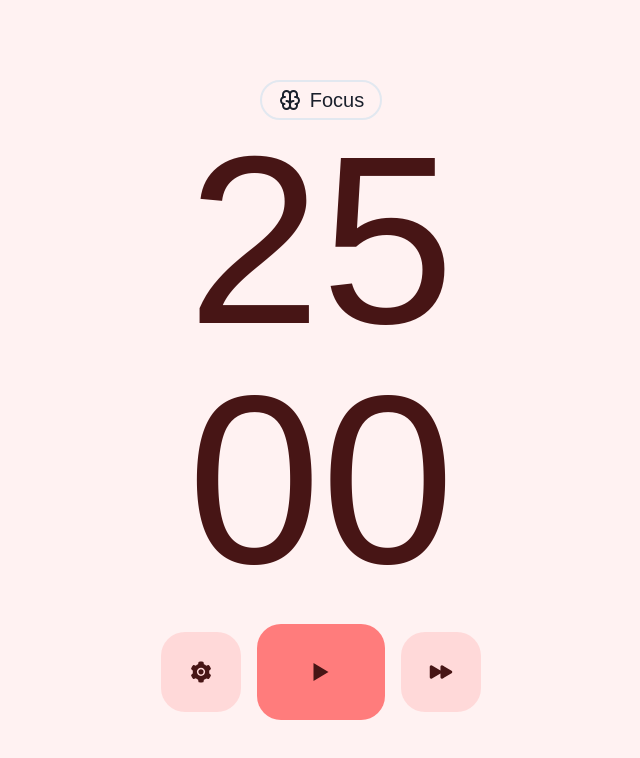
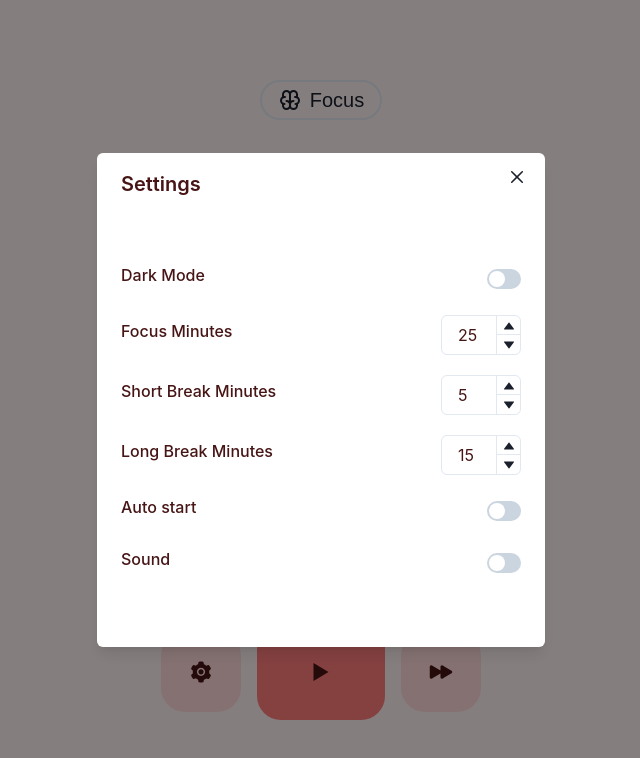
Before and after one commit to NicolasMunozC/pomocode, a Next.js app: page / in a window 1280 px wide. Both pictures are taken after a click on the button 520 px from the left and 672 px from the top of the page. Shown: the top 758 px of the page, without its empty margins (319-959 px from the left). Built offline with nearby package versions, Linux system fonts and the light colour scheme.

Commit message:
feat(setting): create setting options and modal

```diff
--- a/src/components/SettingsButton.tsx
+++ b/src/components/SettingsButton.tsx
@@ -1,10 +1,101 @@
 import { AiFillSetting } from 'react-icons/ai'
 import { theme } from '../utils/theme'
+import { FormControl, FormLabel, Modal, ModalBody, ModalCloseButton, ModalContent, ModalHeader, ModalOverlay, NumberDecrementStepper, NumberIncrementStepper, NumberInput, NumberInputField, NumberInputStepper, Switch, useColorMode, useDisclosure } from '@chakra-ui/react'
 
-export default function SettingsButton({currentTheme}: any) {
+type SettingsProps = {
+  currentTheme: string,
+  focusTime: number,
+  shortBreakTime: number,
+  longBreakTime: number,
+  setFocusTime: any,
+  setShortBreakTime: any,
+  setLongBreakTime: any,
+}
+
+export default function SettingsButton({currentTheme, focusTime, shortBreakTime, longBreakTime}: SettingsProps) {
+
+
+  const { isOpen, onOpen, onClose } = useDisclosure()
+  const { colorMode, toggleColorMode } = useColorMode()
+
   return (
-    <button className={`${theme.button.bg[currentTheme]} w-20 h-20 rounded-3xl self-center`}>
-    <AiFillSetting className={`${theme.button.text[currentTheme]} m-auto text-2xl`} />
-    </button>
+    <>
+      <button className={`${theme.button.bg[currentTheme]} w-20 h-20 rounded-3xl self-center`} onClick={onOpen}>
+        <AiFillSetting className={`${theme.button.text[currentTheme]} m-auto text-2xl`} />
+      </button>
+
+      <Modal isOpen={isOpen} onClose={onClose} isCentered  >
+        <ModalOverlay/>
+        <ModalContent className='rounded-3xl'>
+          <ModalHeader className={` ${theme.text[currentTheme]} rounded-t-3xl`}>Settings</ModalHeader>
+          <ModalCloseButton />
+          <ModalBody className={` ${theme.text[currentTheme]}`}>
+            <div className='flex flex-col my-10'>
+
+              <FormControl display='flex' alignItems='center' justifyContent='space-between' mb={5}>
+                <FormLabel htmlFor='dark-mode' >
+                  Dark Mode
+                </FormLabel>
+                <Switch id='dark-mode' onChange={toggleColorMode} isChecked={colorMode === 'dark' ? true : false} />
+              </FormControl>
+
+              <FormControl display='flex' alignItems='center' justifyContent='space-between' mb={5}>
+                <FormLabel htmlFor='focus-minutes'>
+                  Focus Minutes
+                </FormLabel>
+                <NumberInput id='focus-minutes' defaultValue={focusTime} maxW={20}>
+                  <NumberInputField />
+                  <NumberInputStepper>
+                    <NumberIncrementStepper />
+                    <NumberDecrementStepper />
+                  </NumberInputStepper>
+                </NumberInput>
+              </FormControl>
+
+              <FormControl display='flex' alignItems='center' justifyContent='space-between' mb={5}>
+                <FormLabel htmlFor='shortBreakTime'>
+                  Short Break Minutes
+                </FormLabel>
+                <NumberInput id='shortBreakTime' defaultValue={shortBreakTime} maxW={20}>
+                  <NumberInputField />
+                  <NumberInputStepper>
+                    <NumberIncrementStepper />
+                    <NumberDecrementStepper />
+                  </NumberInputStepper>
+                </NumberInput>
+              </FormControl>
+
+              <FormControl display='flex' alignItems='center' justifyContent='space-between' mb={5}>
+                <FormLabel htmlFor='longBreakTime'>
+                  Long Break Minutes
+                </FormLabel>
+                <NumberInput id='longBreakTime' defaultValue={longBreakTime} maxW={20}>
+                  <NumberInputField />
+                  <NumberInputStepper>
+                    <NumberIncrementStepper />
+                    <NumberDecrementStepper />
+                  </NumberInputStepper>
+                </NumberInput>
+              </FormControl>
+
+              <FormControl display='flex' alignItems='center' justifyContent='space-between' mb={5}>
+                <FormLabel htmlFor='auto-start' >
+                  Auto start
+                </FormLabel>
+                <Switch id='auto-start' />
+              </FormControl>
+
+              <FormControl display='flex' alignItems='center' justifyContent='space-between' mb={5}>
+                <FormLabel htmlFor='sound' >
+                  Sound
+                </FormLabel>
+                <Switch id='sound' />
+              </FormControl>
+            </div>
+          </ModalBody>
+        </ModalContent>
+      </Modal>
+
+    </>
   )
 }
--- a/src/pages/index.tsx
+++ b/src/pages/index.tsx
@@ -84,7 +84,7 @@ export default function Home() {
             </div>
 
             <div className='flex flex-row gap-4 mt-6'>
-              <SettingsButton currentTheme={currentTheme} />
+              <SettingsButton currentTheme={currentTheme} focusTime={focusTime} setFocusTime={setFocusTime} shortBreakTime={shortBreakTime} setShortBreakTime={setShortBreakTime} longBreakTime={longBreakTime} setLongBreakTime={setLongBreakTime}   />
               <PlayButton currentTheme={currentTheme} isRunning={isRunning} setIsRunning={setIsRunning} />
               <ForwardButton currentTheme={currentTheme} currentStage={currentStage} pomodoroStages={pomodoroStages} setCurrentStage={setCurrentStage} />
             </div>
```
